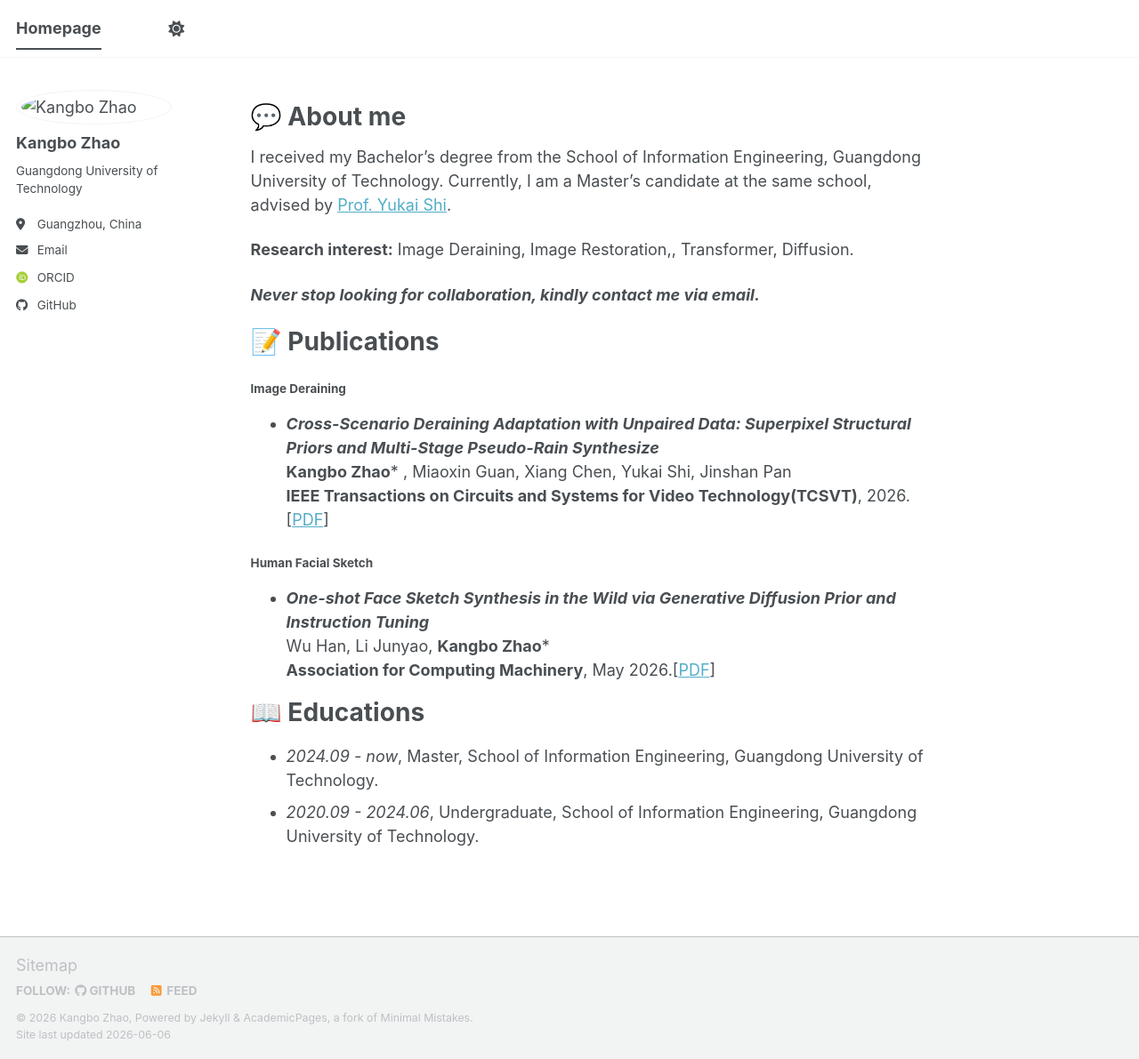
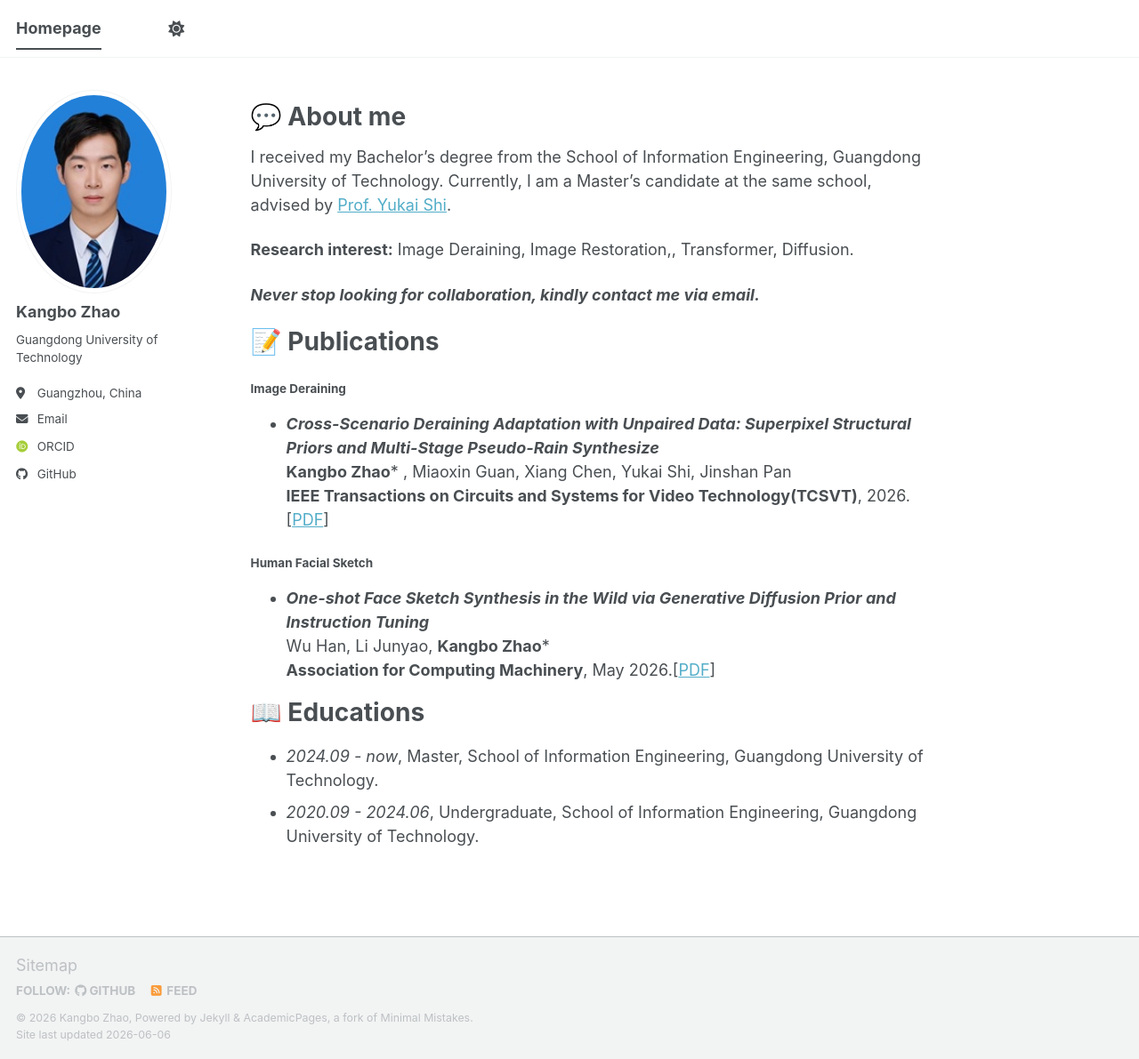
Before and after one commit to Belin0420/Belin0420.github.io, a Jekyll site: the page built from _pages/about.md, in a window 1280 px wide and 1191 px high. Shown: the whole window at 89% size. Built offline with Jekyll 4.4.1, drawn with Linux system fonts in a browser that asks for light colours; some web fonts are replaced; a script bundle is joined from its source files by our own code; library files that are not in the unit come from our copies.

Commit message:
Update _config.yml

```diff
--- a/_config.yml
+++ b/_config.yml
@@ -23,7 +23,7 @@ repository               : "academicpages/academicpages.github.io"
 author:
   # Biographic information
   name             : "Kangbo Zhao"
-  avatar           : "images/ZKB.jpg"
+  avatar           : "ZKB.jpg"
   bio              : "Guangdong University of Technology"
   location         : "Guangzhou, China"
   email            : "zhaokangbo329@gmail.com"
```
